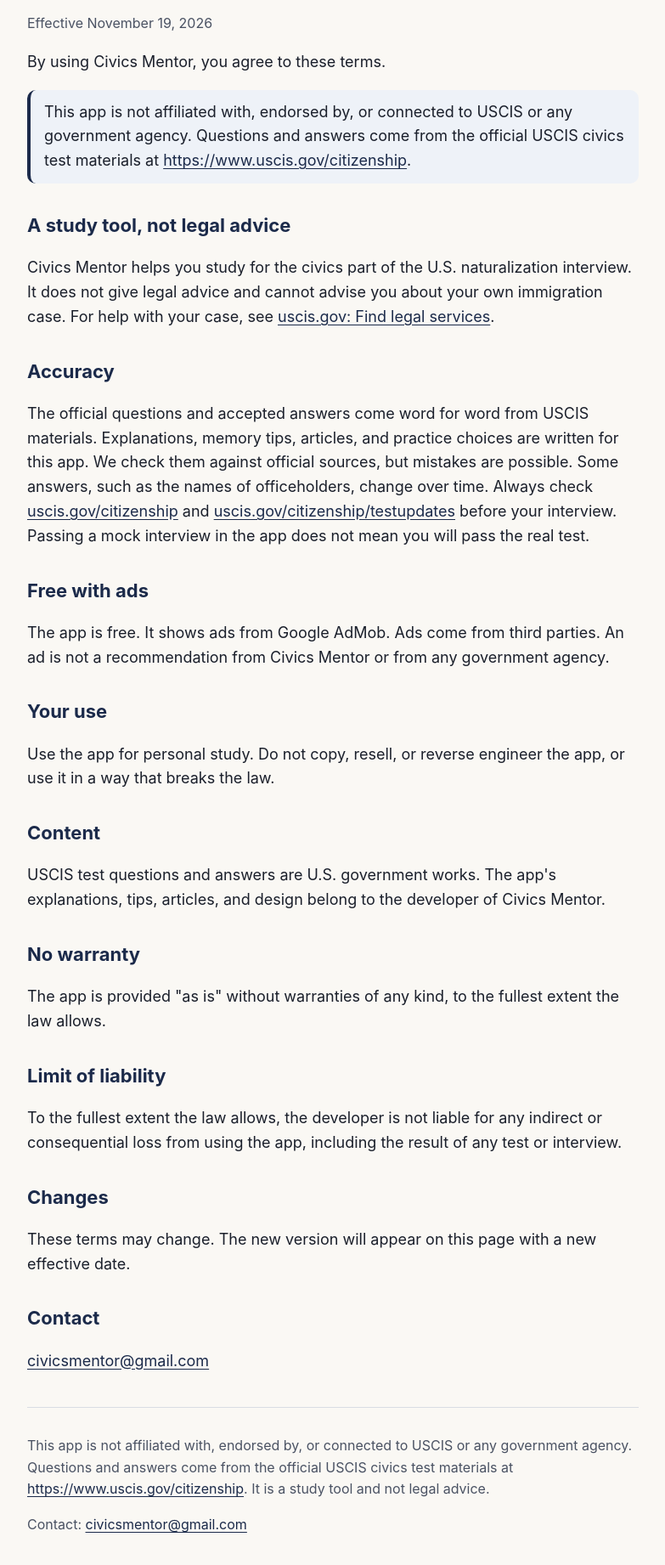
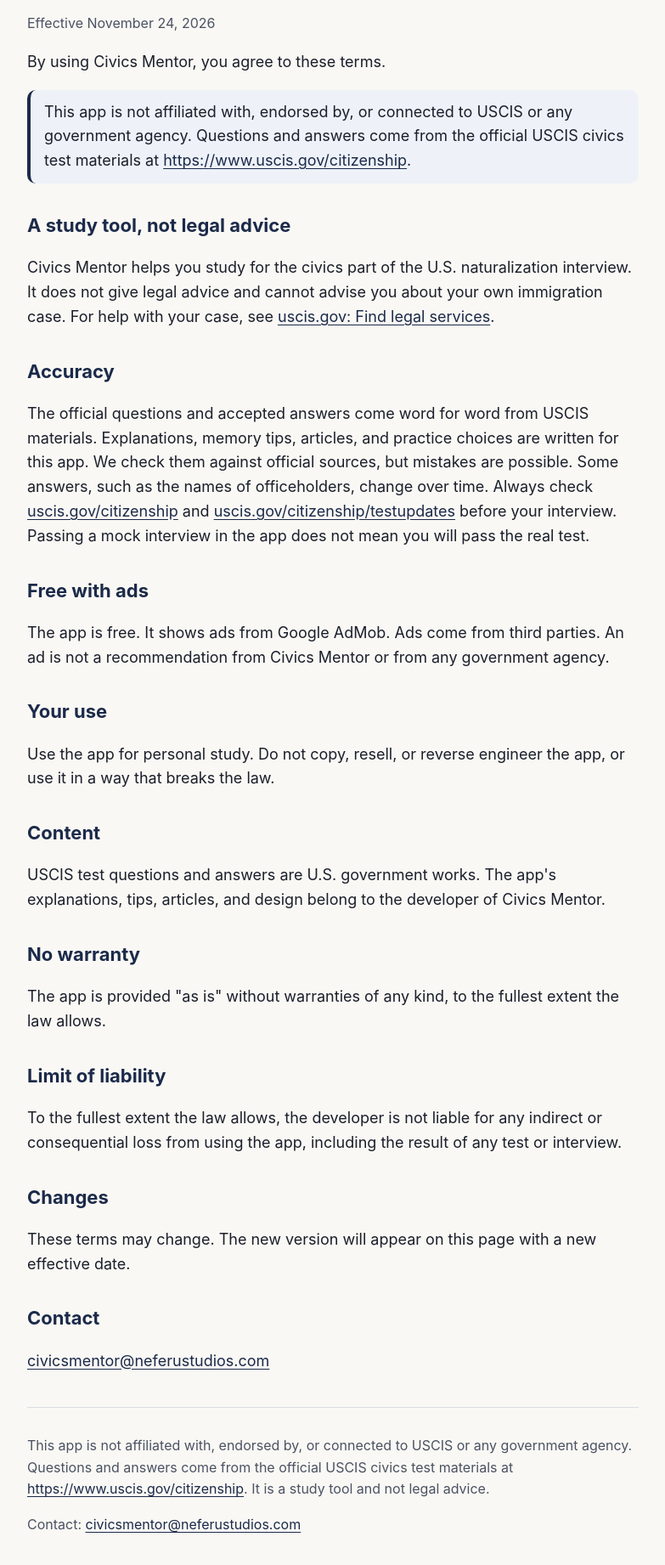
Before and after one commit to neferustudios-lab/neferustudios-lab.github.io, a website: page terms/index.html in a window 1280 px wide. Shown: the part 120-1962 px from the top of the page at 85% size, without its empty margins (248-1031 px from the left). Drawn offline with Linux system fonts and the light colour scheme.

Commit message:
Contact email is now civicsmentor@neferustudios.com
Co-Authored-By: Claude Opus 5.5 <noreply@anthropic.com>
Claude-Session: https://claude.ai/code/session_016qdhEgLn4reeEPo2Ki2yFi

```diff
--- a/terms/index.html
+++ b/terms/index.html
@@ -1,6 +1,6 @@
 <!DOCTYPE html><html lang="en"><head><meta charset="utf-8"><meta name="viewport" content="width=device-width, initial-scale=1"><title>Terms of use: Civics Mentor</title><meta name="description" content="Terms of use for the Civics Mentor app."><link rel="stylesheet" href="/site.css"></head><body><div class="stripe"></div><main><nav><a href="/">Civics Mentor</a><a href="/privacy/">Privacy policy</a><a href="/terms/">Terms of use</a></nav>
 <h1>Terms of use</h1>
-<p class="muted">Effective November 19, 2026</p>
+<p class="muted">Effective November 24, 2026</p>
 <p>By using Civics Mentor, you agree to these terms.</p>
 <div class="box">This app is not affiliated with, endorsed by, or connected to USCIS or any government agency. Questions and answers come from the official USCIS civics test materials at <a href="https://www.uscis.gov/citizenship">https://www.uscis.gov/citizenship</a>.</div>
 
@@ -29,6 +29,6 @@
 <p>These terms may change. The new version will appear on this page with a new effective date.</p>
 
 <h2>Contact</h2>
-<p><a href="mailto:civicsmentor@gmail.com">civicsmentor@gmail.com</a></p>
-<footer class="muted"><p>This app is not affiliated with, endorsed by, or connected to USCIS or any government agency. Questions and answers come from the official USCIS civics test materials at <a href="https://www.uscis.gov/citizenship">https://www.uscis.gov/citizenship</a>. It is a study tool and not legal advice.</p><p>Contact: <a href="mailto:civicsmentor@gmail.com">civicsmentor@gmail.com</a></p></footer>
+<p><a href="mailto:civicsmentor@neferustudios.com">civicsmentor@neferustudios.com</a></p>
+<footer class="muted"><p>This app is not affiliated with, endorsed by, or connected to USCIS or any government agency. Questions and answers come from the official USCIS civics test materials at <a href="https://www.uscis.gov/citizenship">https://www.uscis.gov/citizenship</a>. It is a study tool and not legal advice.</p><p>Contact: <a href="mailto:civicsmentor@neferustudios.com">civicsmentor@neferustudios.com</a></p></footer>
 </main></body></html>
```
Also changed, not shown: index.html (+1 -1 lines), privacy/index.html (+3 -3 lines).
